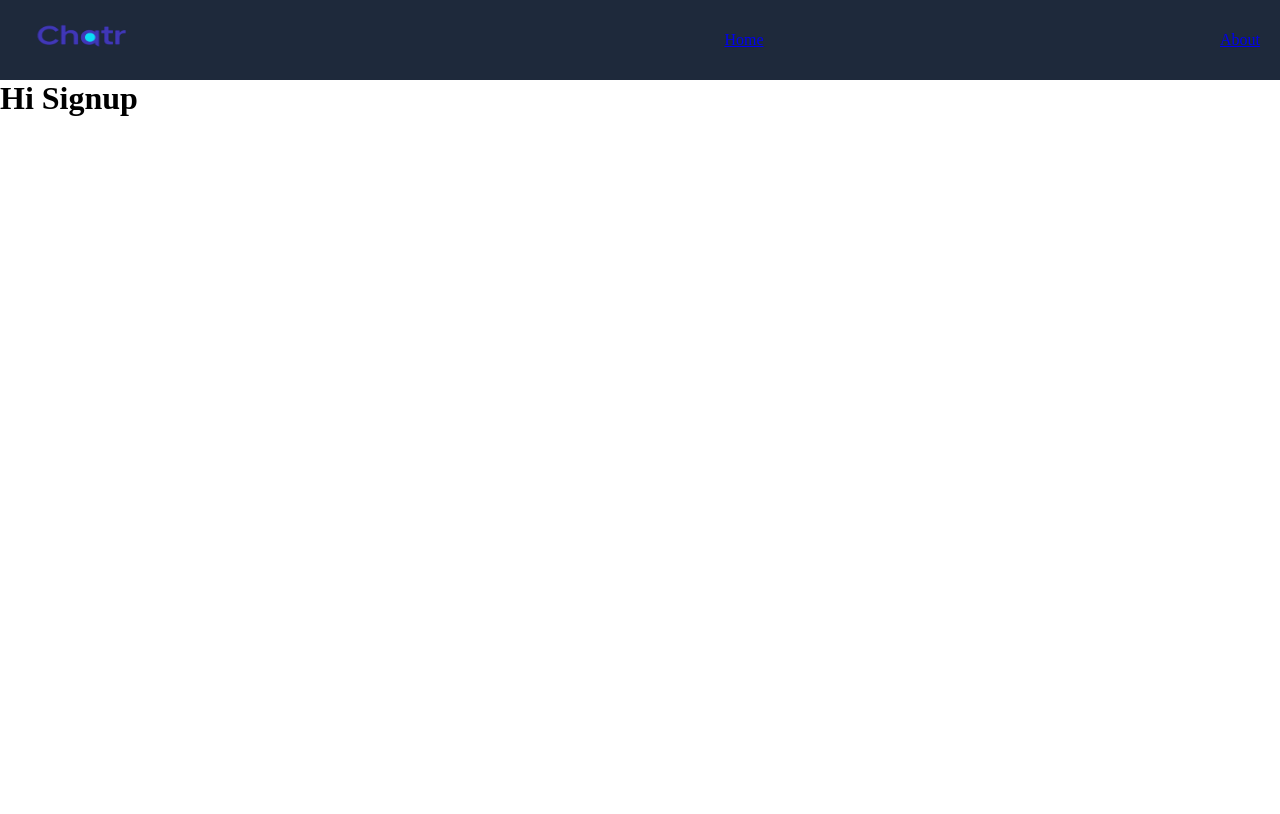
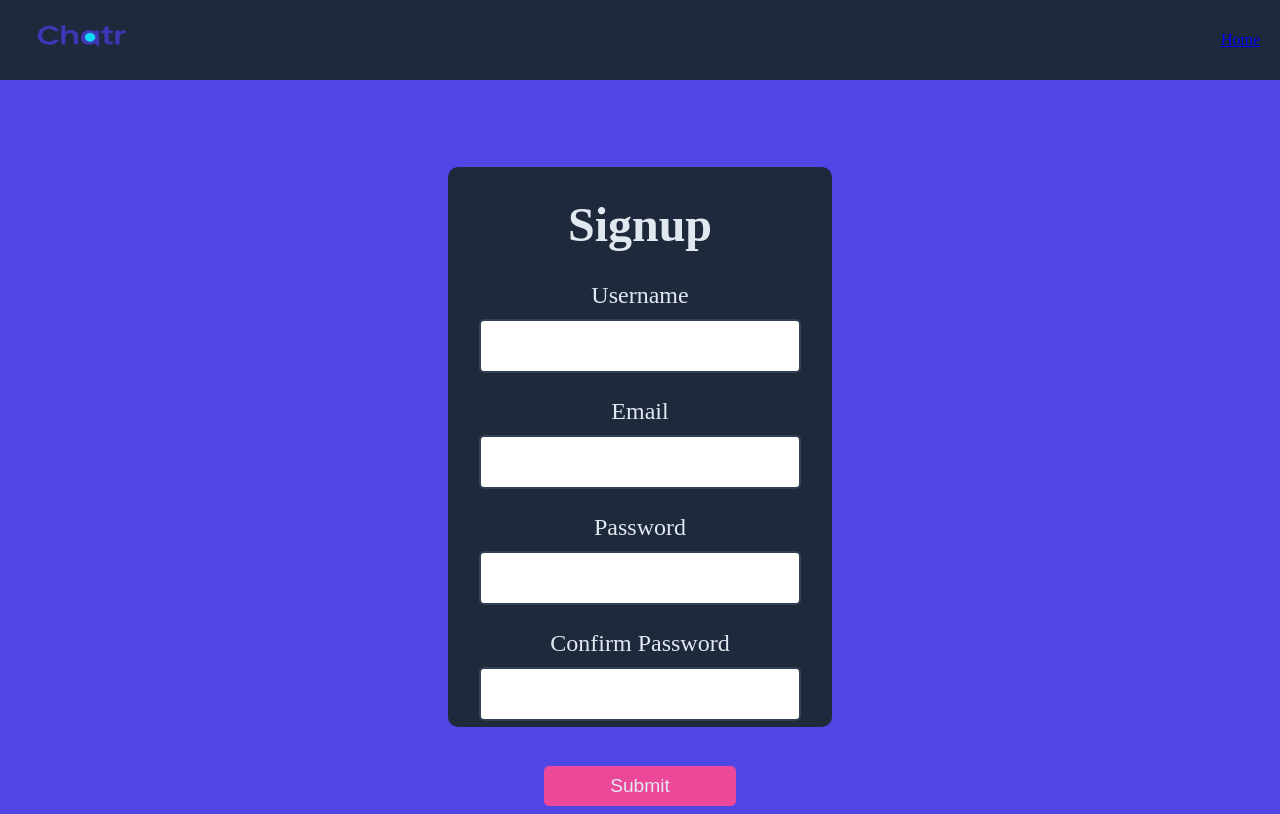
Before and after one commit to Hamza2566/Message-App, a React (Vite) app: page /signup in a window 1280 px wide. Built offline with nearby package versions, Linux system fonts and the light colour scheme; no server answers.

Commit message:
doing auth #2

```diff
--- a/src/components/navbar/navbar.jsx
+++ b/src/components/navbar/navbar.jsx
@@ -10,8 +10,8 @@ function Navbar() {
       <div className={style.logo}>
         <img src="./logo.webp" alt="" />
       </div>
-       <Link to="/">Home</Link>
-        <Link to="signup">About</Link>
+       <Link to="/signup">Home</Link>
+
     </div>
   )
 }
--- a/src/components/signup/signup.jsx
+++ b/src/components/signup/signup.jsx
@@ -1,10 +1,37 @@
 import React from 'react'
+import style from "./signup.module.css";
+function Signup() {
+  const handleSubmit = async (e)=>{
+    e.preventDefault()
+   const data = {
+  username: e.target.username.value,
+  password: e.target.password.value
+};
+console.log(data);
 
-function Signup() {
+  }
   return (
-    <div>
-      <h1>Hi Signup</h1>
-    </div>
+    <>
+       <div className={style.wrapper}>
+            <div className={style.formwrapper}>
+              <div className={style.header}>
+                <h2>Signup</h2>
+              </div>
+              <form onSubmit={handleSubmit}>
+                <label htmlFor="name">Username</label>
+                  <input type="text" name="username"/>
+                  <label htmlFor="email">Email</label>
+                  <input type="email" name="email" />
+                   <label htmlFor="name">Password</label>
+                  <input type="password" name="password" id="password" />
+                  <label htmlFor="confirmpassword">Confirm Password</label>
+                  <input type="password" name="confirmpassword" id="confirmpassword" />
+                <button type="submit">Submit</button>
+              </form>
+            </div>
+            </div>
+    </>
+
   )
 }
 
--- /dev/null
+++ b/src/components/signup/signup.module.css
@@ -0,0 +1,61 @@
+.wrapper{
+   display: flex;
+    flex-direction: column;
+    align-items: center;
+    justify-content: center;
+    height: 91.7vh;
+    background-color: var(--color-primary);
+
+}
+.formwrapper{
+    width: 30%;
+    height: 70vh;
+    background-color: var(--color-bg-light);
+    border-radius: 10px;
+    display: flex;
+    flex-direction: column;
+    gap: 20px;
+}
+.header{
+    text-align: center;
+    padding: 10px;
+    font-size: 2rem;
+    color: var(--color-text);
+    margin-top: 20px;
+
+}
+.formwrapper form{
+    display: flex;
+    flex-direction: column;
+    align-items: center;
+    color: var(--color-text);
+}
+.formwrapper form label{
+    font-size: 1.5rem;
+    margin-bottom: 10px;
+}
+.formwrapper form input{
+    width: 80%;
+    border: 2px solid var(--color-border);
+    height: 40px;
+    border-radius: 5px;
+    font-size: 1.7rem;
+    padding: 5px;
+    margin-bottom: 25px;
+    outline: none;
+}
+.formwrapper form input:focus{
+    border-color: var(--color-accent);
+    box-shadow: var(--shadow-md);
+}
+.formwrapper form button{
+    width: 50%;
+    height: 40px;
+    margin-top: 20px;
+    border-radius: 5px;
+    font-size: 1.2rem;
+    background-color: var(--color-accent-pink);
+        color: var(--color-text);
+    border: none;
+    cursor: pointer;
+}
```
Also changed, not shown: 2 other files (tests, documents, lock files or other folders).
